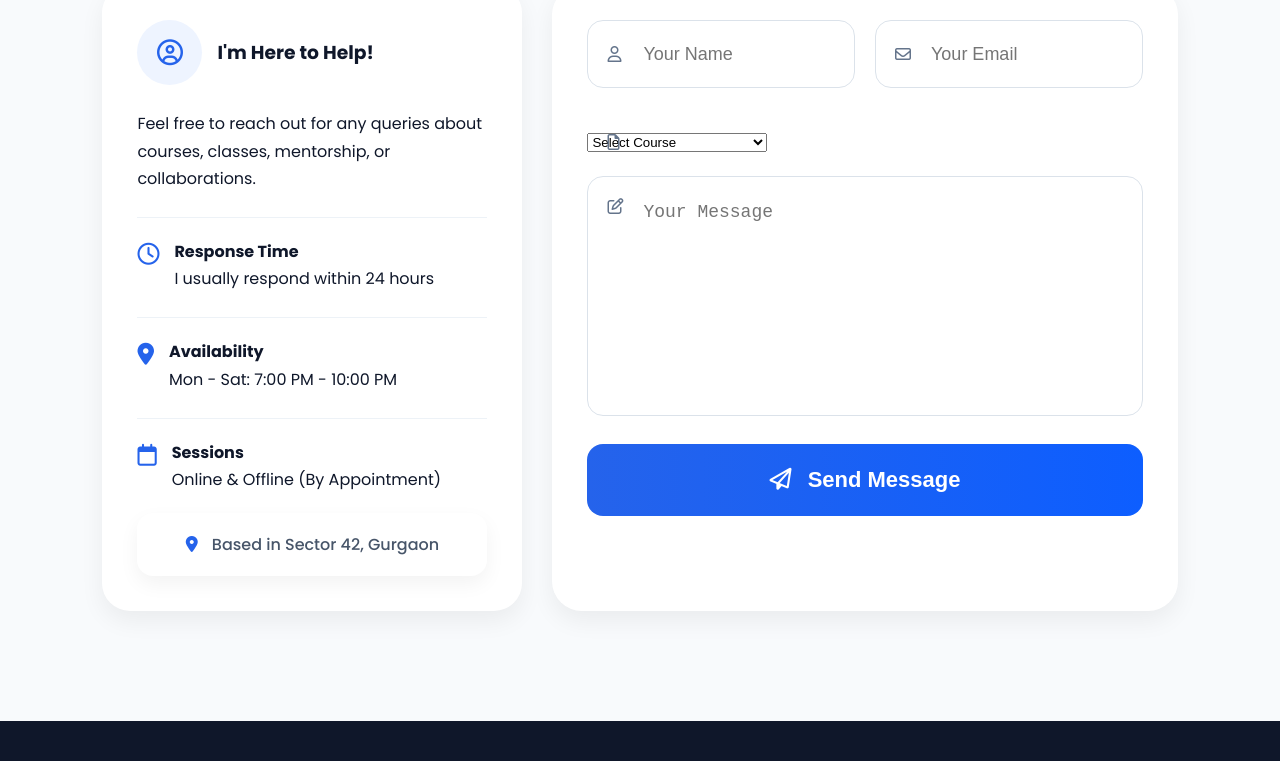
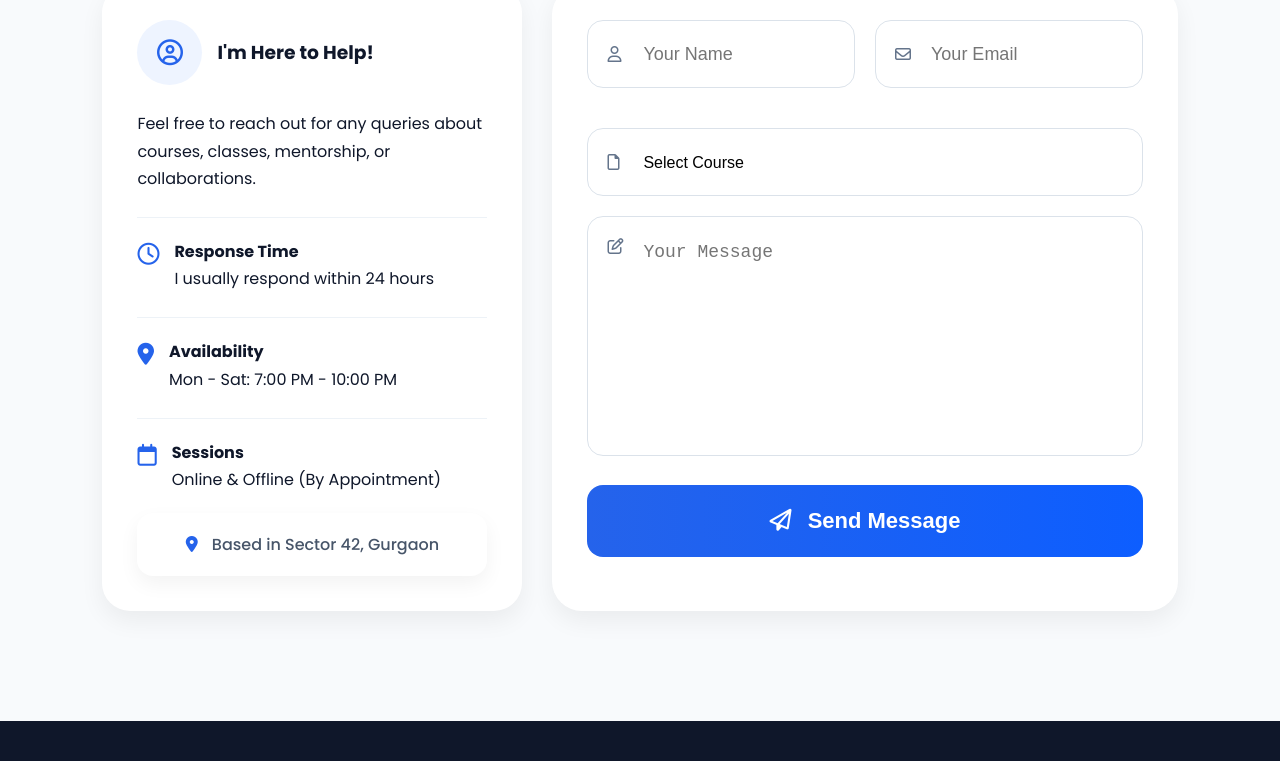
Before and after one commit to rpatods/richi-patodia, a plain HTML site: page index.html in a window 1280 px wide. Shown: the part 3580-4341 px from the top of the page. Drawn offline with nearby package versions, Linux system fonts and the light colour scheme.

Commit message:
Add styles for input group select element

```diff
--- a/css/style.css
+++ b/css/style.css
@@ -1161,3 +1161,29 @@ footer{
     }
 
 }
+
+.input-group select{
+
+    width:100%;
+    height:68px;
+
+    padding-left:55px;
+    padding-right:15px;
+
+    border:1px solid #dbe2ea;
+    border-radius:16px;
+
+    background:white;
+
+    font-size:16px;
+
+    appearance:none;
+    cursor:pointer;
+}
+
+.input-group select:focus{
+
+    outline:none;
+    border-color:#2563eb;
+
+}
```
